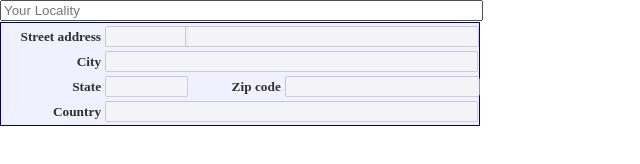
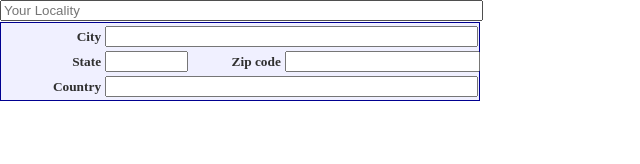
Before and after one commit to bajajerk/Address-Autofill, a plain HTML site: page index.html in a window 1280 px wide. Shown: the whole page, without its empty margins (0-640 px from the left). Drawn offline with Linux system fonts and the light colour scheme; some packages are replaced by stand-ins of ours.

Commit message:
Know city , state and pincode

```diff
--- a/index.html
+++ b/index.html
@@ -68,33 +68,26 @@
 
     <table id="address">
       <tr>
-        <td class="label">Street address</td>
-        <td class="slimField"><input class="field" id="street_number"
-              disabled="true"></input></td>
-        <td class="wideField" colspan="2"><input class="field" id="route"
-              disabled="true"></input></td>
-      </tr>
-      <tr>
         <td class="label">City</td>
         <!-- Note: Selection of address components in this example is typical.
              You may need to adjust it for the locations relevant to your app. See
              https://developers.google.com/maps/documentation/javascript/examples/places-autocomplete-addressform
         -->
         <td class="wideField" colspan="3"><input class="field" id="locality"
-              disabled="true"></input></td>
+              ></input></td>
       </tr>
       <tr>
         <td class="label">State</td>
         <td class="slimField"><input class="field"
-              id="administrative_area_level_1" disabled="true"></input></td>
+              id="administrative_area_level_1"></input></td>
         <td class="label">Zip code</td>
         <td class="wideField"><input class="field" id="postal_code"
-              disabled="true"></input></td>
+              ></input></td>
       </tr>
       <tr>
         <td class="label">Country</td>
         <td class="wideField" colspan="3"><input class="field"
-              id="country" disabled="true"></input></td>
+              id="country" ></input></td>
       </tr>
     </table>
 
@@ -108,8 +101,6 @@
 
       var placeSearch, autocomplete;
       var componentForm = {
-        street_number: 'short_name',
-        route: 'long_name',
         locality: 'long_name',
         administrative_area_level_1: 'short_name',
         country: 'long_name',
@@ -132,6 +123,7 @@
         // Get the place details from the autocomplete object.
         var place = autocomplete.getPlace();
 
+        //Empting if anythig is written  in the form already
         for (var component in componentForm) {
           document.getElementById(component).value = '';
           document.getElementById(component).disabled = false;
@@ -139,9 +131,12 @@
 
         // Get each component of the address from the place details
         // and fill the corresponding field on the form.
+        console.log(place.address_components.length);
         for (var i = 0; i < place.address_components.length; i++) {
+          console.log(place.address_components[i].types[0]);
           var addressType = place.address_components[i].types[0];
-          if (componentForm[addressType]) {
+          console.log(place.address_components[i][componentForm[addressType]]);
+          if (componentForm[addressType] ) {
             var val = place.address_components[i][componentForm[addressType]];
             document.getElementById(addressType).value = val;
           }
@@ -149,7 +144,7 @@
       }
 
     </script>
-    <script src="https://maps.googleapis.com/maps/api/js?key=AIzaSyDR8vTGBTc2eFkviyc2_jK2ApSOLBlembo&libraries=places&callback=initAutocomplete"
+    <script src="https://maps.googleapis.com/maps/api/js?key=APIKEY&libraries=places&callback=initAutocomplete"
         async defer></script>
   </body>
 </html>
```
